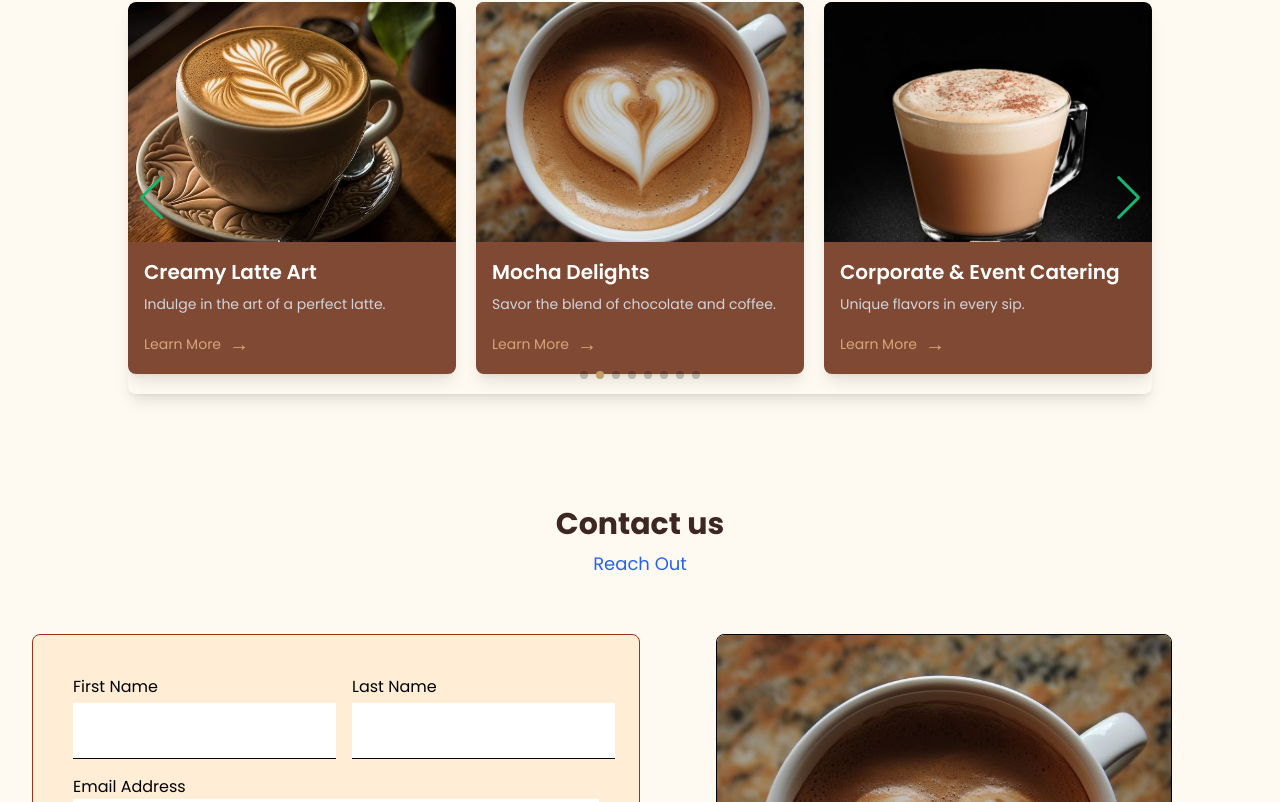
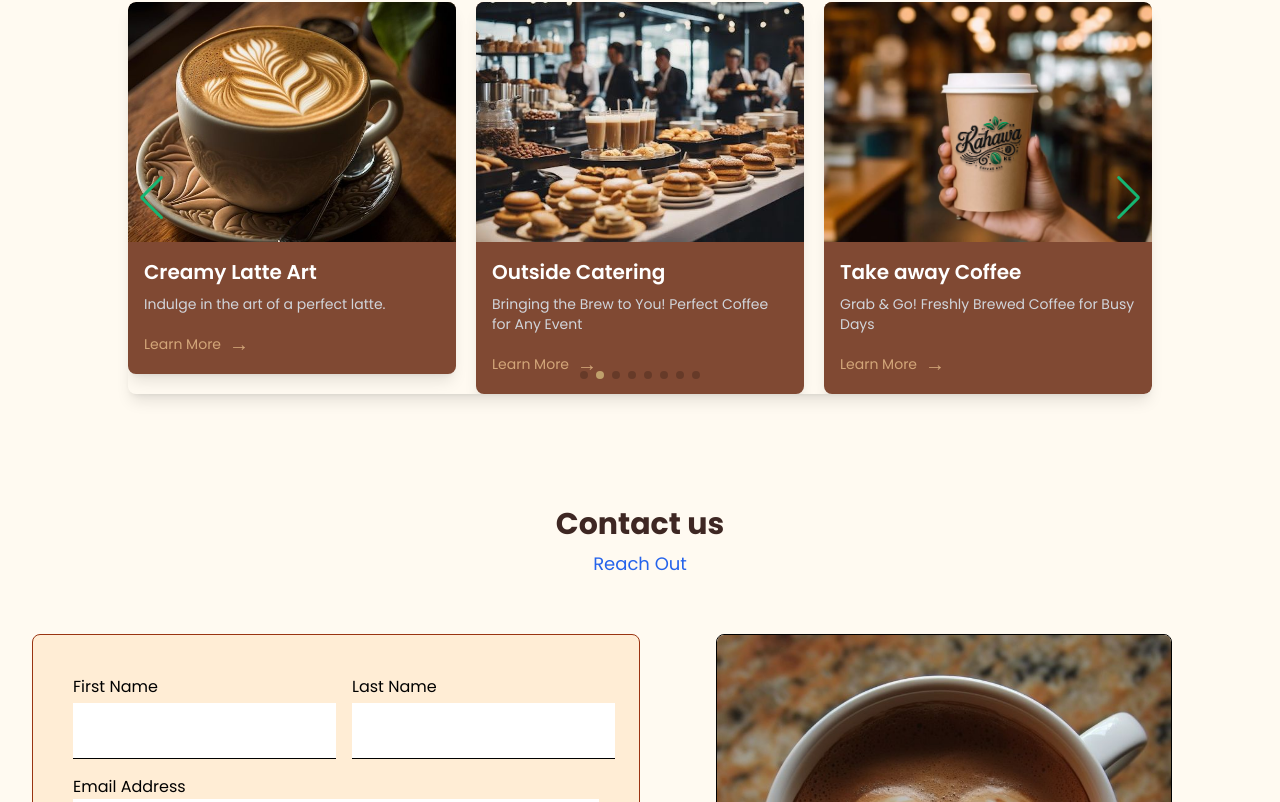
Before and after one commit to swarui/coffeelandingpage, a React (Vite) app: page / in a window 1280 px wide. Shown: the part 2182-2984 px from the top of the page. Built offline with nearby package versions, Linux system fonts and the light colour scheme.

Commit message:
Coffee landing project

```diff
--- a/src/components/Service.jsx
+++ b/src/components/Service.jsx
@@ -17,6 +17,10 @@ import Brew1 from '../assets/Brew1.jpeg';
 import Brew2 from '../assets/Brew2.jpeg';
 import Brew3 from '../assets/Brew3.png';
 import Brew4 from '../assets/Brew4.png';
+import Brew5 from '../assets/Brew5.png';
+import Brew6 from '../assets/Brew6.jpeg';
+
+
 
 
 
@@ -25,8 +29,8 @@ function Service() {
   const slides = [
     { id: 1, img: Iced, title: "Best Coffee Flavor", description: "Experience the rich taste of our coffee.", link: "#" },
     { id: 2, img: Latte, title: "Creamy Latte Art", description: "Indulge in the art of a perfect latte.", link: "#" },
-    { id: 3, img: Mocha, title: "Mocha Delights", description: "Savor the blend of chocolate and coffee.", link: "#" },
-    { id: 4, img: Ricano, title: "Corporate & Event Catering", description: "Unique flavors in every sip.", link: "#" },
+    { id: 3, img: Brew6, title: "Outside Catering", description: "Bringing the Brew to You! Perfect Coffee for Any Event", link: "#" },
+    { id: 4, img: Brew5, title: "Take away Coffee", description: "Grab & Go! Freshly Brewed Coffee for Busy Days", link: "#" },
     { id: 5, img: Brew4, title: "Coffee Tasting Experiences", description: "Dive into the World of Flavors with Our Exclusive Coffee Tasting Experience ☕✨", link: "#" },
     { id: 6, img: Brew1, title: "Special Brewed Coffee", description: "Savor the Moment with freshly Brewed Coffee.Unique flavors in every brew.", link: "#" },
     { id: 7, img: Brew3, title: "Ready Coffee Beans", description: "Elevate your brew at home with aromatic beans for the ultimate coffee experience.", link: "#" },
```
Also changed, not shown: src/assets/Brew5.png (added), src/assets/Brew6.jpeg (added).
